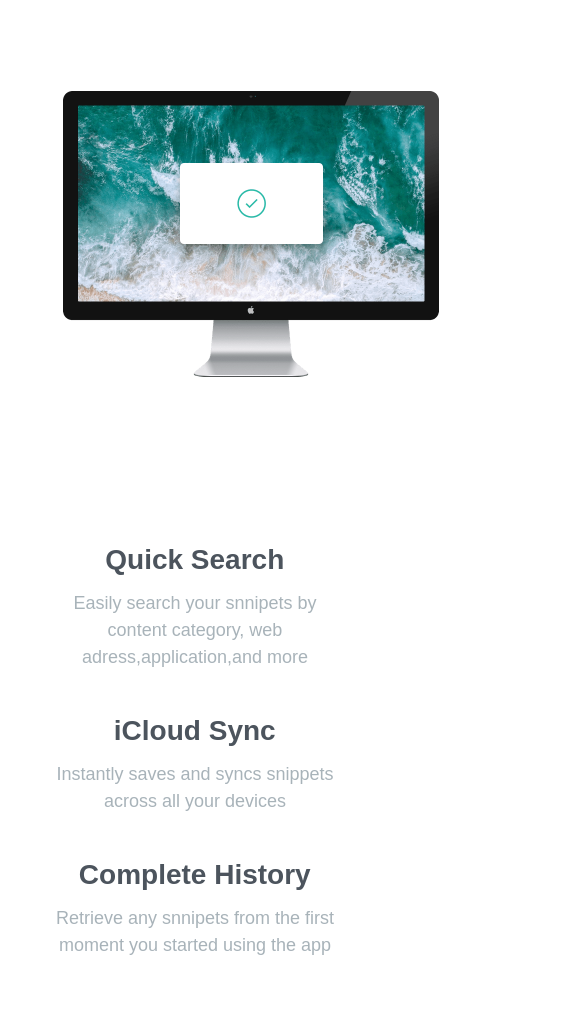
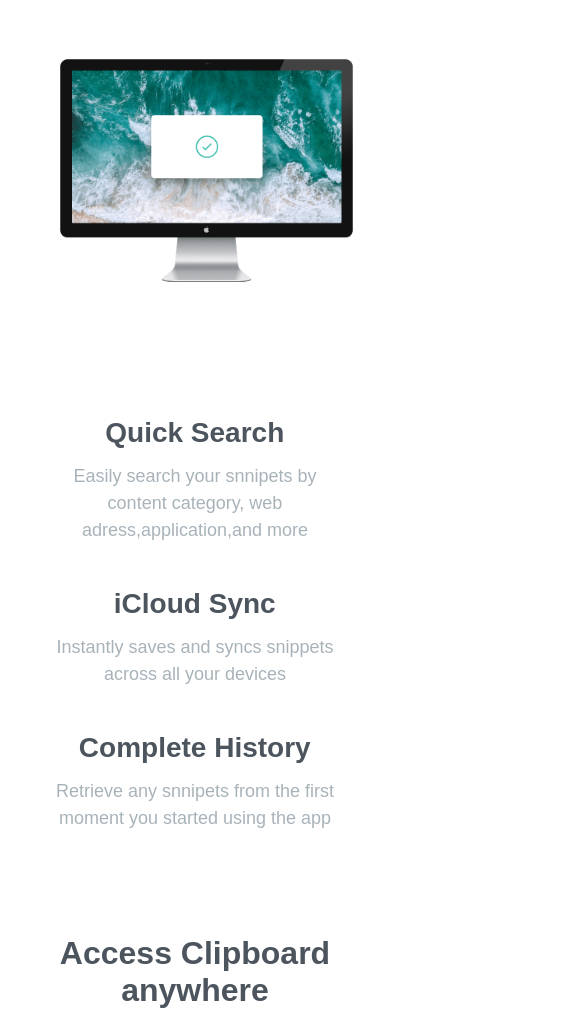
Before and after one commit to WassimBek/Clipboard-landing-page, a plain HTML site: page index.html in a window 390 px wide. Shown: the part 847-1859 px from the top of the page, 585 px wide, since content can reach past the window. Drawn offline with Linux system fonts and the light colour scheme; a web font is replaced by a local one.

Commit message:
V6-PROJECT

```diff
--- a/style.css
+++ b/style.css
@@ -11,7 +11,6 @@
     padding: 0;
     margin: 0;
 }
-
 body {
     font-family: var(--font-family);
     font-size: var(--Font);
@@ -292,8 +291,8 @@ body {
     padding: 10px;
 }
 @media (max-width:481px) {
-
     .First > img {
+        max-width: 200%;
         left: 39.50%;
         margin-bottom: 14%;
 
@@ -334,7 +333,8 @@ body {
    }
    .Second > img {
     transform: scale(0.5);
-    margin-left: -25%;
+    margin-left: -15%;
+    max-width:150%;
     margin-top: -15%;
    }
    .Second > .SecBoxes  {
@@ -367,6 +367,7 @@ body {
    .Img {
     position: relative;
     transform: scale(0.5);
+    max-width:200%;
     left: -48%;
    }
     .tool {
```
